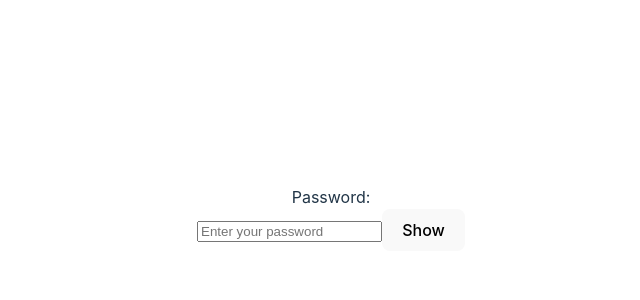
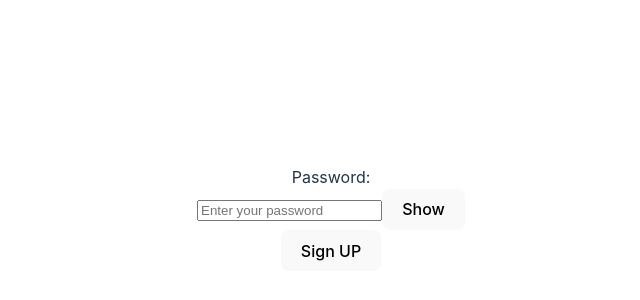
Before and after one commit to ZuydUniversity/B2C6_HERKANSING_FRONTEND, a React (Vite) app in the folder Zuydle/: page / in a window 1280 px wide. Shown: the part 182-482 px from the top of the page, without its empty margins (309-949 px from the left). Built offline with nearby package versions, Linux system fonts and the light colour scheme.

Commit message:
password sign up component toegevoegd

```diff
--- a/Zuydle/src/Password.tsx
+++ b/Zuydle/src/Password.tsx
@@ -8,16 +8,30 @@ interface PasswordInputProps {
 
 const PasswordInput: React.FC<PasswordInputProps> = ({ label, placeholder, onChange }) => {
     const [password, setPassword] = useState('');
+    const [confirmPassword, setConfirmPassword] = useState('');
     const [showPassword, setShowPassword] = useState(false);
+    const [showConfirmPasswordField, setShowConfirmPasswordField] = useState(false);
+    const [passwordsMatch, setPasswordsMatch] = useState(true);
 
     const handlePasswordChange = (e: React.ChangeEvent<HTMLInputElement>) => {
         const newPassword = e.target.value;
         setPassword(newPassword);
         onChange(newPassword);
+        setPasswordsMatch(newPassword === confirmPassword);
+    };
+
+    const handleConfirmPasswordChange = (e: React.ChangeEvent<HTMLInputElement>) => {
+        const newConfirmPassword = e.target.value;
+        setConfirmPassword(newConfirmPassword);
+        setPasswordsMatch(password === newConfirmPassword);
     };
 
     const toggleShowPassword = () => {
         setShowPassword(prevShowPassword => !prevShowPassword);
+    };
+
+    const toggleConfirmPasswordField = () => {
+        setShowConfirmPasswordField(true);
     };
 
     return (
@@ -36,8 +50,29 @@ const PasswordInput: React.FC<PasswordInputProps> = ({ label, placeholder, onCha
                     </button>
                 </div>
             </label>
+            {showConfirmPasswordField && (
+                <label>
+                    Confirm {label}
+                    <div>
+                        <input
+                            type={showPassword ? "text" : "password"}
+                            value={confirmPassword}
+                            onChange={handleConfirmPasswordChange}
+                            placeholder={`Confirm ${placeholder}`}
+                        />
+                    </div>
+                </label>
+            )}
+            {!passwordsMatch && (
+                <div style={{ color: 'red' }}>Passwords do not match!</div>
+            )}
+            {!showConfirmPasswordField && (
+                <button type="button" onClick={toggleConfirmPasswordField}>
+                    Sign UP
+                </button>
+            )}
         </div>
     );
-}
+};
 
 export default PasswordInput;
```
